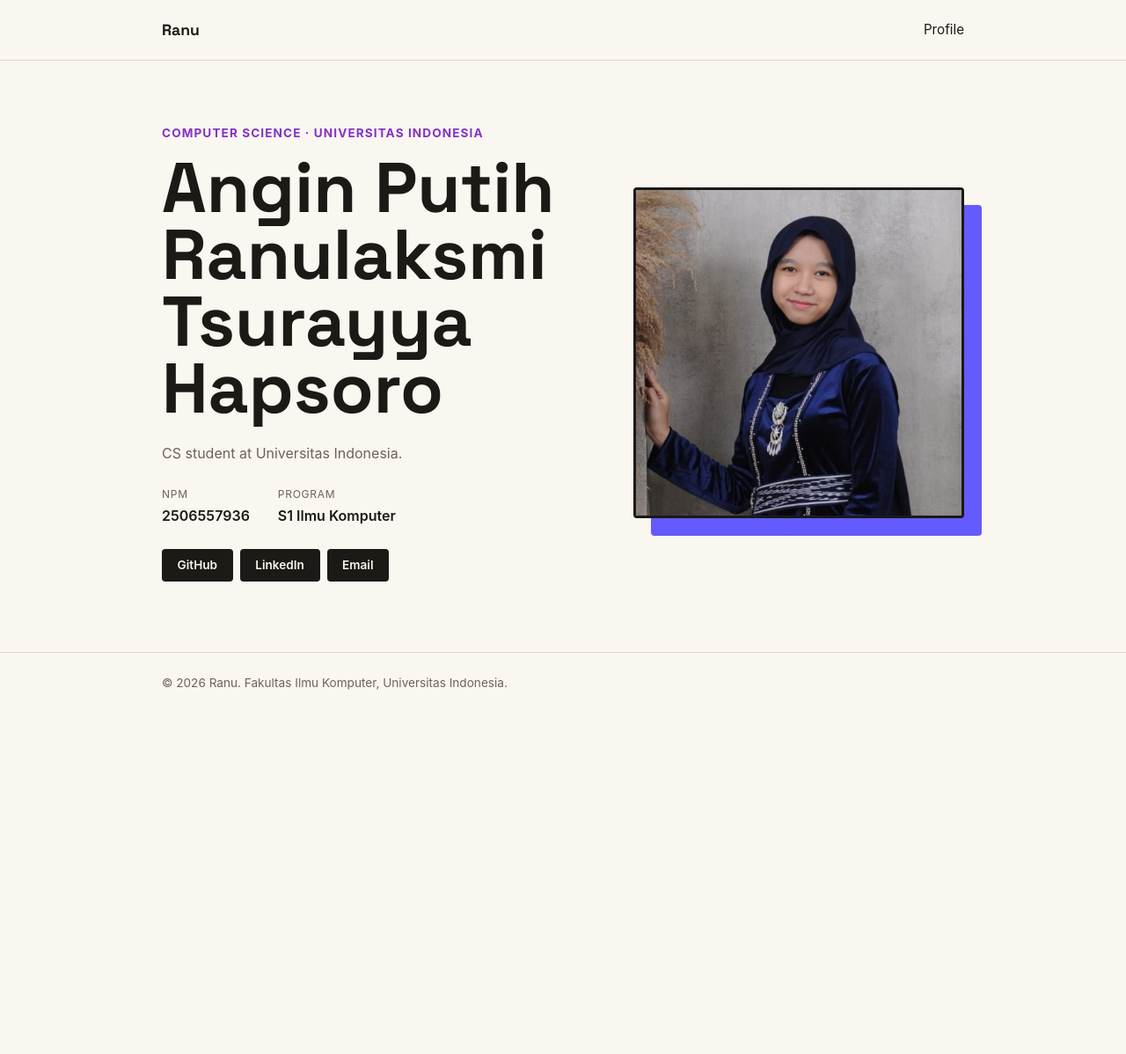
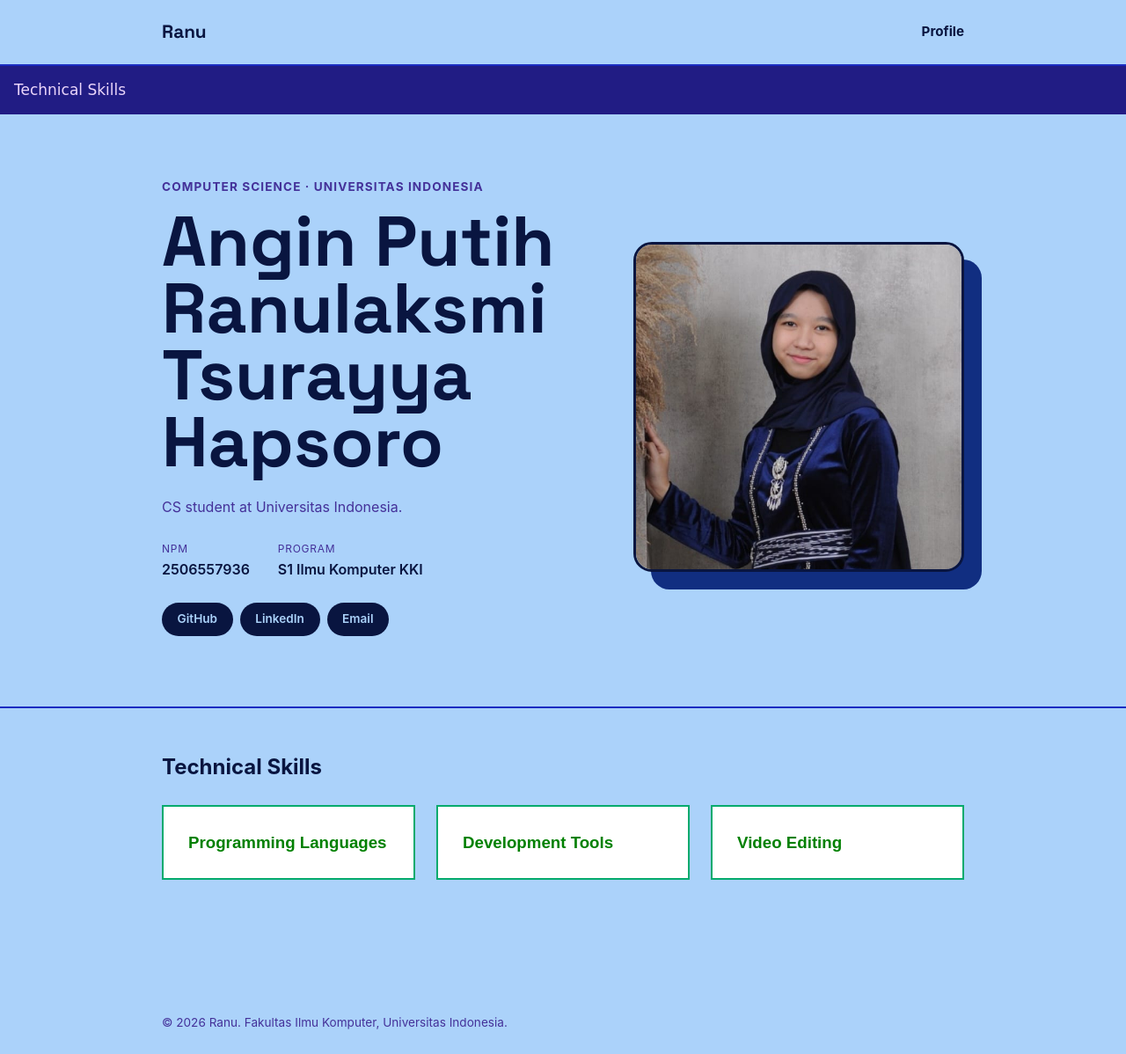
Before and after one commit to anginputih-droid/myportofolio, a Django app: page / in a window 1280 px wide. Shown: the whole page at 88% size. Before the commit the page ends 784 px from the top, so only its background shows below. Run offline with Django 5.2, Linux system fonts and the light colour scheme.

Commit message:
Assignment 1

```diff
--- a/static/css/style.css
+++ b/static/css/style.css
@@ -5,13 +5,13 @@
 }
 
 :root {
-    --ink: #1c1917;
-    --paper: #faf6f0;
-    --accent: #635bfd;
-    --accent-dark: #6303bdcd;
-    --line: #e3d9c9;
-    --text-muted: #6b6459;
-    --radius: 4px;
+    --ink: #091540;
+    --paper: #ABD2FA;
+    --accent: #112E81;
+    --accent-dark: #443199;
+    --line: #1B2CC1;
+    --text-muted: #443199;
+    --radius: 21px;
 }
 
 body {
@@ -35,7 +35,7 @@ h1, .brand {
 
 
 .site-header {
-    border-bottom: 1px solid var(--line);
+    border-bottom: 2px solid var(--line);
 }
 
 .site-header .container {
@@ -46,7 +46,7 @@ h1, .brand {
 }
 
 .brand {
-    font-size: 1.1rem;
+    font-size: 1.3rem;
     font-weight: 700;
     color: var(--ink);
     text-decoration: none;
@@ -61,6 +61,7 @@ h1, .brand {
     color: var(--ink);
     text-decoration: none;
     font-size: 0.95rem;
+    font-weight: 700;
 }
 
 
@@ -178,22 +179,43 @@ h1, .brand {
 
 
 
+.hero-skill {
+    padding: 3rem 0 8rem;
+    border-top: 2px solid var(--line);
+}
+
+.hero-skill-grid {
+    display: grid;
+    grid-template-columns: 1.3fr 1fr;
+    gap: 1.5rem 3rem;
+}
+
+.skill-details {
+    display: grid;
+    grid-template-columns: 1fr 1fr 1fr;
+    gap: 1.5rem;
+    margin-top: 1.5rem;
+}
+
 
 
 .site-footer {
     padding: 1.5rem;
     color: var(--text-muted);
     font-size: 0.85rem;
-    border-top: 1px solid var(--line);
+    border-top: px solid var(--line);
 }
 
 @media (max-width: 600px) {
-    .hero-grid {
+    .hero-grid,
+    .hero-skill-grid,
+    .skill-details {
         grid-template-columns: 1fr;
         grid-template-areas:
             "identity"
             "photo"
             "details";
+        gap: 1.5rem;
     }
 
     .hero-photo {
@@ -204,3 +226,114 @@ h1, .brand {
         justify-content: flex-start;
     }
 }
+
+
+
+.topnav {
+  background-color: #211C84;
+  overflow: hidden;
+}
+
+/* Style the links inside the navigation bar */
+.topnav a {
+  float: left;
+  font-family: cursive;
+  display: block;
+  color: #EBD6FB;
+  text-align: center;
+  padding: 14px 16px;
+  text-decoration: none;
+  font-size: 17px;
+}
+
+/* Change the color of links on hover */
+.topnav a:hover {
+  background-color: #C9BEFF;
+  color: black;
+}
+
+
+/* Hide the link that should open and close the topnav on small screens */
+.topnav .icon {
+  display: none;
+}
+
+@media screen and (max-width: 600px) {
+  .topnav a:not(:first-child) {display: none;}
+  .topnav a.icon {
+    float: right;
+    display: block;
+  }
+
+  .topnav.responsive {position: relative;}
+  .topnav.responsive a.icon {
+    position: absolute;
+    right: 0;
+    top: 0;
+  }
+  .topnav.responsive a {
+    float: none;
+    display: block;
+    text-align: left;
+  }
+
+  .skill-details {
+        grid-template-columns: 1fr;
+    }
+}
+
+
+
+.dropsqr {
+  width: 100%;
+  min-height: 85px;
+  display: flex;
+  align-items: center;
+  border: 2px solid rgba(139, 29, 29, 0.522);
+  background-color: white;
+  padding: 14px 28px;
+  font-size: 1rem;
+  cursor: pointer;
+  border-color: #04AA6D;
+  color: green;
+  transition: all 0.2s ease;
+}
+
+.dropsqr:hover {
+    background-color: #04AA6D;
+    color: white;
+}
+
+/* The container <div> - needed to position the dropdown content */
+.dropdown {
+  position: relative;
+  display: block;
+}
+
+/* Dropdown Content (Hidden by Default) */
+.dropdown-content {
+  display: none;
+  position: absolute;
+  background-color: #f1f1f1;
+  min-width: 200px;
+  box-shadow: 0px 8px 16px 0px rgba(0,0,0,0.2);
+  z-index: 1;
+}
+
+.dropdown-content dd {
+    color: var(--text-muted);
+    padding: 0.75rem 1.25rem;
+    margin: 0;
+    font-size: 0.95rem;
+    border-left: 3px solid transparent;
+    transition: all 0.2s;
+}
+
+/* Change color of dropdown links on hover */
+.dropdown-content a:hover {background-color: #ddd;}
+
+/* Show the dropdown menu on hover */
+.dropdown:hover .dropdown-content {display: block;}
+
+/* Change the background color of the dropdown button when the dropdown content is shown */
+.dropdown:hover .dropsqr {background-color: #3e8e41;}
--- a/templates/index.html
+++ b/templates/index.html
@@ -18,6 +18,12 @@
             </nav>
         </div>
     </header>
+    <header>
+        <div class="topnav" id="myTopnav">
+            <a href="#skills">Technical Skills</a>
+        </div>
+    </header>
+
 
     <main>
         <section class="hero" id="profile">
@@ -39,7 +45,7 @@
                         </div>
                         <div class="meta-row">
                             <dt>Program</dt>
-                            <dd>S1 Ilmu Komputer</dd>
+                            <dd>S1 Ilmu Komputer KKI</dd>
                         </div>
                     </dl>
                     <div class="social-links">
@@ -50,6 +56,42 @@
                 </div>
             </div>
         </section>
+
+
+        <section class="hero-skill" id="skills">
+            <div class="container hero-skill-grid">
+                <h2>Technical Skills</h2>
+            </div>
+            <div class="container skill-details">
+                <article class="dropdown">
+                    <button class="dropsqr"><h3>Programming Languages</h3></button>
+                    <div class="dropdown-content">
+                        <dd>Java</dd>
+                        <dd>Python</dd>
+                        <dd>Html5</dd>
+                        <dd>CSS3</dd>
+                    </div>
+                </article>
+
+                <article class="dropdown">
+                    <button class="dropsqr"><h3>Development Tools</h3></button>
+                    <div class="dropdown-content">
+                        <dd>Visual Studio Code</dd>
+                        <dd>IntelliJ IDEA</dd>
+                        <dd>Git & GitHub</dd>
+                    </div>
+                </article>
+
+                <article class="dropdown">
+                    <button class="dropsqr"><h3>Video Editing</h3></button>
+                    <div class="dropdown-content">
+                        <dd>Filmora Wondershare</dd>
+                        <dd>CapCut</dd>
+                    </div>
+                </article>
+            </div>
+        </section>
+</main>
     </main>
 
     <footer class="site-footer">
```
Also changed, not shown: README.md.
